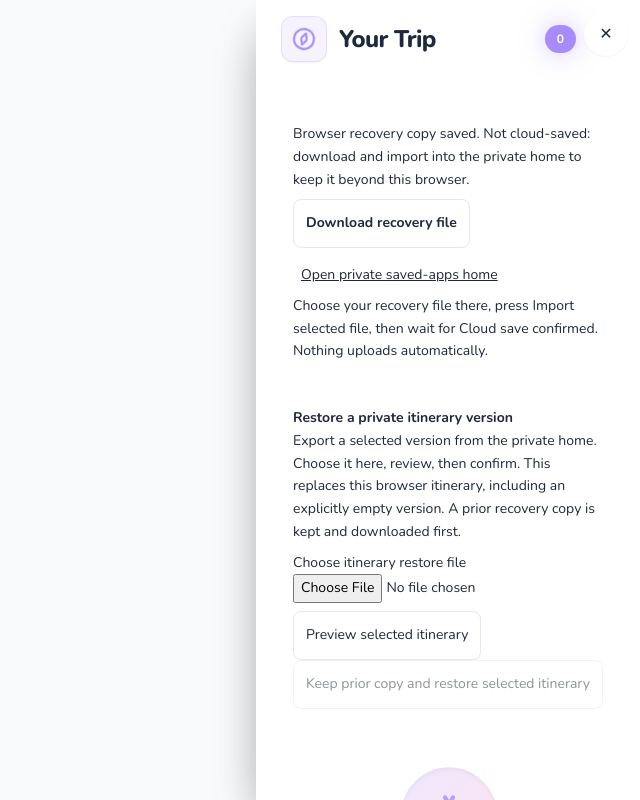
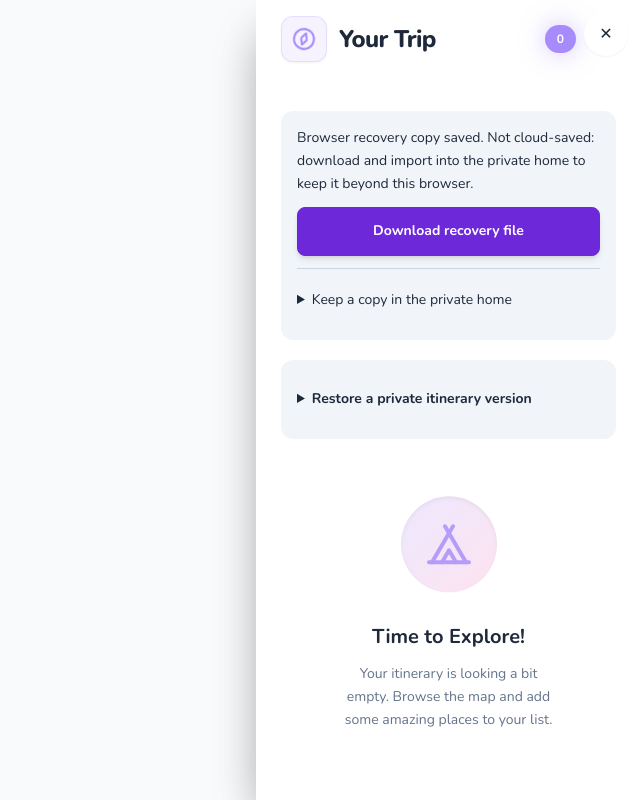
Before and after one commit to rajeshceg3/Ireland, a React (Create React App) app: page / in a window 1280 px wide. Both pictures are taken after a click on the button "Plan Trip". Shown: the whole page, without its empty margins (640-1280 px from the left). Built offline with nearby package versions, Linux system fonts and the light colour scheme.

Commit message:
Give itinerary recovery one clear next action with on-demand controls

```diff
--- a/src/components/ItineraryPanel.tsx
+++ b/src/components/ItineraryPanel.tsx
@@ -3,13 +3,17 @@ import { parseItineraryRestore } from '../context/restore';
 import { Attraction } from '../types/attraction';
 import { useItinerary } from '../context/ItineraryContext';
 import { motion, AnimatePresence } from 'framer-motion';
-import { Trash2, Compass, Tent, Share2 } from 'lucide-react';
+import { Trash2, Compass, Tent } from 'lucide-react';
 
 const ItineraryPanel = () => {
   const { itinerary, removeAttractionFromItinerary, saveStatus, exportRecovery, restoreSelected } = useItinerary();
 
   const [selected,setSelected]=useState<Attraction[]|null>(null);
   const [restoreStatus,setRestoreStatus]=useState('');
+  const [restoreOpen,setRestoreOpen]=useState(false);
+  const [fileChosen,setFileChosen]=useState(false);
+  const nextClass='bg-violet-700 text-white border-violet-700 font-bold shadow-md hover:bg-violet-800 focus-visible:outline focus-visible:outline-2 focus-visible:outline-offset-2 focus-visible:outline-violet-500';
+  const quietClass='border-slate-400 text-slate-800 bg-white hover:bg-slate-50';
   const fileRef=React.useRef<HTMLInputElement>(null);
   const choose=async()=>{setSelected(null);try{const f=fileRef.current?.files?.[0];if(!f||f.size>250000)throw Error();const v=parseItineraryRestore(await f.text());setSelected(v);setRestoreStatus(v.length?`Selected ordered version: ${v.map((x:any)=>x.name).join(' → ')}. Confirm to replace this browser itinerary.`:'Selected empty version. Confirming explicitly removes all current stops.')}catch{setRestoreStatus('Restore not accepted. Wrong app or malformed file. Existing itinerary is unchanged.')}};
   return (
@@ -30,13 +34,24 @@ const ItineraryPanel = () => {
         </span>
       </div>
 
-      <div className="mb-5 text-sm leading-relaxed p-3 bg-white/80 rounded-xl text-slate-800">
+      <section aria-label="Itinerary recovery" className="mb-5 text-sm leading-relaxed p-4 bg-slate-100 rounded-xl text-slate-800">
         <p role="status">{saveStatus}</p>
-        <button onClick={exportRecovery} className="scroll-mt-28 my-2 p-3 border rounded-lg font-bold">Download recovery file</button>
-        <a href="https://saved-apps.vercel.app/" target="_blank" rel="noopener noreferrer" className="block underline p-2">Open private saved-apps home</a>
-        <p>Choose your recovery file there, press Import selected file, then wait for Cloud save confirmed. Nothing uploads automatically.</p>
-      </div>
-      <section className="mb-5 p-3 bg-white/80 rounded-xl text-sm leading-relaxed text-slate-800"><h3 className="font-bold">Restore a private itinerary version</h3><p>Export a selected version from the private home. Choose it here, review, then confirm. This replaces this browser itinerary, including an explicitly empty version. A prior recovery copy is kept and downloaded first.</p><label className="block py-2 scroll-mt-28">Choose itinerary restore file<input type="file" accept=".json,application/json" ref={fileRef} onChange={()=>{setSelected(null);setRestoreStatus('File selected. Press Preview selected itinerary. Nothing changed.')}} className="block max-w-full" /></label><button onClick={choose} className="scroll-mt-28 p-3 border rounded-lg">Preview selected itinerary</button><p role="status">{restoreStatus}</p><button disabled={selected===null} onClick={()=>{if(selected!==null&&restoreSelected(selected)){setSelected(null);setRestoreStatus('Selected itinerary restored in this browser. This does not sync new changes to the private home.')}}} className="scroll-mt-28 p-3 border rounded-lg disabled:opacity-50">Keep prior copy and restore selected itinerary</button></section>
+        <button onClick={exportRecovery} className={`scroll-mt-28 my-3 min-h-11 p-3 border rounded-lg w-full ${restoreOpen ? quietClass : nextClass}`}>Download recovery file</button>
+        <details className="border-t border-slate-300 pt-2">
+          <summary className="min-h-11 py-3 cursor-pointer">Keep a copy in the private home</summary>
+          <p className="mb-2">Download above, then import that file in the private home. Wait for "Cloud save confirmed". Nothing uploads automatically.</p>
+          <a href="https://saved-apps.vercel.app/" target="_blank" rel="noopener noreferrer" className="block underline py-3 min-h-11">Open private saved-apps home</a>
+        </details>
+      </section>
+      <details className="mb-5 p-4 bg-slate-100 rounded-xl text-sm leading-relaxed text-slate-800" onToggle={e=>setRestoreOpen(e.currentTarget.open)}>
+        <summary className="font-bold min-h-11 py-3 cursor-pointer">Restore a private itinerary version</summary>
+        <p>Export a selected version from the private home. Choose it here, review, then confirm.</p>
+        <p className="my-3 font-semibold">Confirming replaces this browser itinerary, even with an empty version. A prior recovery copy is kept and downloaded first.</p>
+        <label className="block py-2 scroll-mt-28">Choose itinerary restore file<input type="file" accept=".json,application/json" ref={fileRef} onChange={()=>{setSelected(null);setFileChosen(!!fileRef.current?.files?.length);setRestoreStatus('File selected. Press Preview selected itinerary. Nothing changed.')}} className="block max-w-full mt-2" /></label>
+        <button onClick={choose} className={`scroll-mt-28 my-2 min-h-11 p-3 border rounded-lg w-full ${fileChosen && selected===null ? nextClass : quietClass}`}>Preview selected itinerary</button>
+        <p role="status" className="my-2">{restoreStatus}</p>
+        <button disabled={selected===null} onClick={()=>{if(selected!==null&&restoreSelected(selected)){setSelected(null);setFileChosen(false);setRestoreStatus('Selected itinerary restored in this browser. This does not sync new changes to the private home.')}}} className={`scroll-mt-28 min-h-11 p-3 border rounded-lg w-full ${selected!==null ? nextClass : quietClass} disabled:opacity-50 disabled:cursor-not-allowed`}>Keep prior copy and restore selected itinerary</button>
+      </details>
       {itinerary.some(x => /^([4-9]|1[0-5])$/.test(x.id)) && <p className="mb-4 scroll-mt-28 rounded-xl bg-amber-50 p-3 text-sm text-amber-950">Your trip contains records from the earlier demo catalogue. Their saved names and coordinates are preserved, but those numbered places were not verified. Review them before travelling; no stop was replaced or removed.</p>}
       {/* Content */}
       {itinerary.length === 0 ? (
@@ -95,31 +110,6 @@ const ItineraryPanel = () => {
         </ul>
       )}
 
-      {/* Footer Actions */}
-      <AnimatePresence>
-      {itinerary.length > 0 && (
-          <motion.div
-            initial={{ opacity: 0, y: 100 }}
-            animate={{ opacity: 1, y: 0 }}
-            exit={{ opacity: 0, y: 100 }}
-            transition={{ type: 'spring', damping: 20 }}
-            className="relative mt-auto p-6 bg-gradient-to-t from-white via-white/95 to-transparent dark:from-slate-900 dark:via-slate-900/95 z-20"
-          >
-              <motion.button
-                whileHover={{ scale: 1.02, boxShadow: "0 10px 30px -10px rgba(var(--color-primary), 0.5)" }}
-                whileTap={{ scale: 0.98 }}
-                onClick={exportRecovery}
-                className="w-full py-4 bg-slate-800 text-white rounded-2xl font-bold shadow-xl flex items-center justify-center gap-2 group relative overflow-hidden"
-              >
-                  <div className="absolute inset-0 bg-gradient-to-r from-primary to-secondary opacity-0 group-hover:opacity-100 transition-opacity duration-300" />
-                  <span className="relative z-10 flex items-center gap-2">
-                    <Share2 size={20} />
-                    Download private recovery file
-                  </span>
-              </motion.button>
-          </motion.div>
-      )}
-      </AnimatePresence>
     </aside>
   );
 };
```
Also changed, not shown: 12 other files (tests, documents, lock files or other folders).
